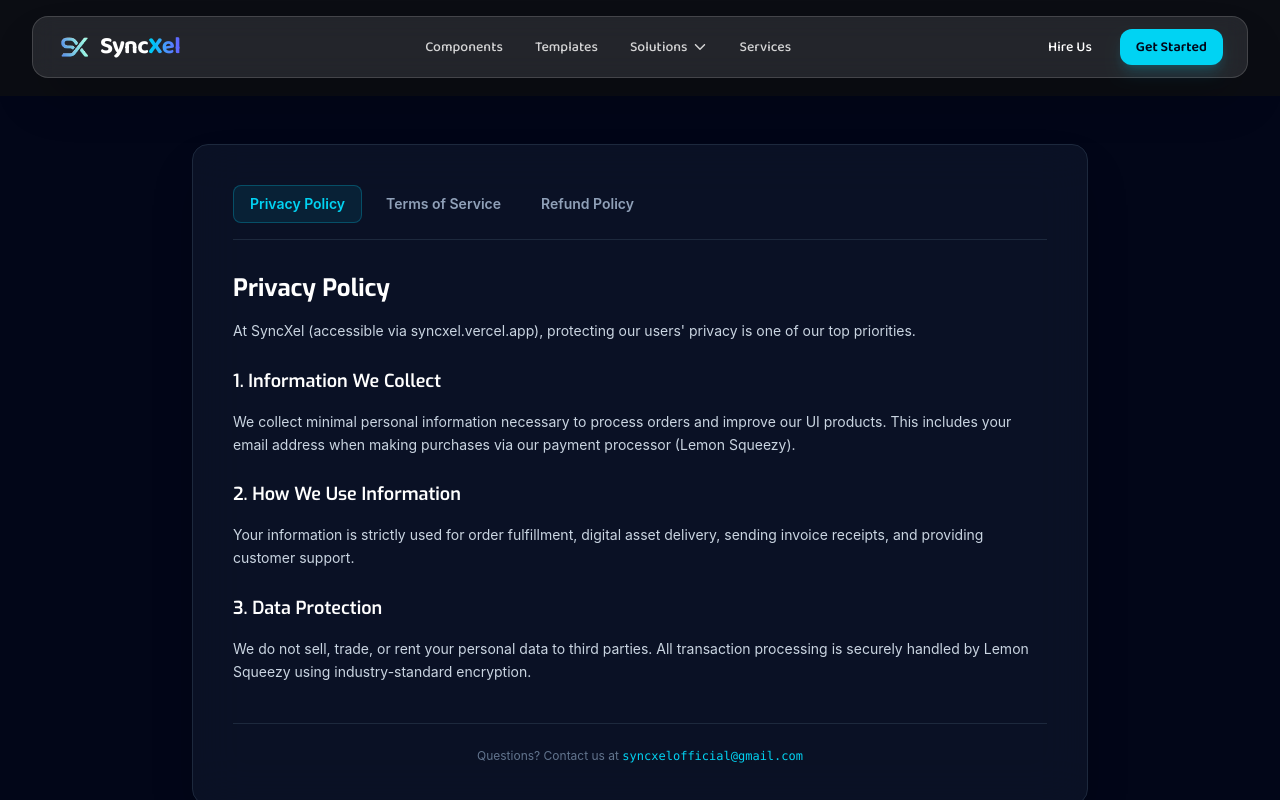
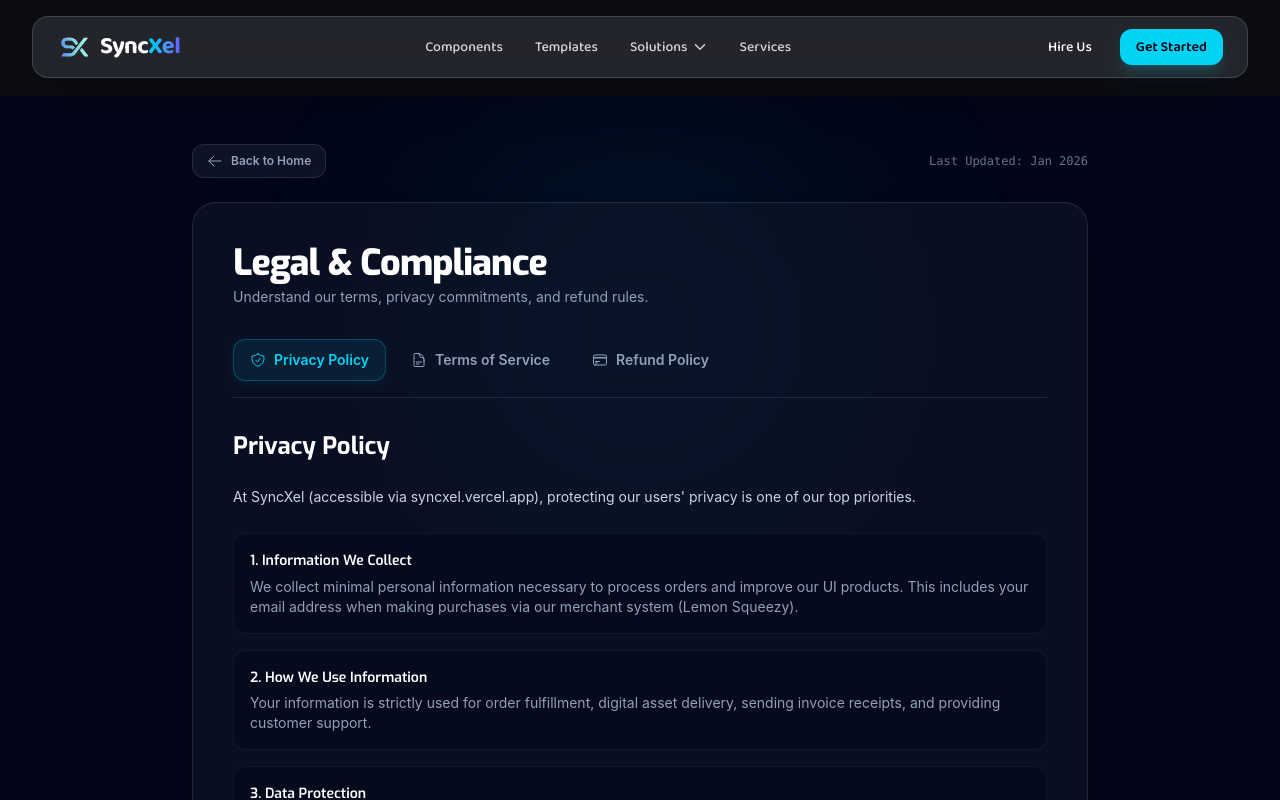
Before and after one commit to lakshan-beast/SyncXel, a React (Vite) app: page /legal in a window 1280 px wide. Shown: the top 800 px of the page. Built offline with nearby package versions, Linux system fonts and the light colour scheme.

Commit message:
feat: refactor Legal component with improved layout, added icons, and enhanced content structure

```diff
--- a/src/pages/Legel.jsx
+++ b/src/pages/Legel.jsx
@@ -1,147 +1,355 @@
+// import React, { useState } from "react";
+
+// const Legal = () => {
+//   const [activeTab, setActiveTab] = useState("privacy");
+
+//   return (
+//     <div className="min-h-screen bg-slate-950 text-slate-300 py-12 px-4 sm:px-6 lg:px-8 font-sans">
+//       <div className="max-w-4xl mx-auto bg-slate-900/70 border border-slate-800 rounded-2xl p-6 sm:p-10 backdrop-blur-xl shadow-2xl">
+//         {/* Navigation Tabs */}
+//         <div className="flex flex-wrap gap-2 border-b border-slate-800 pb-4 mb-8">
+//           <button
+//             onClick={() => setActiveTab("privacy")}
+//             className={`px-4 py-2 text-xs sm:text-sm font-semibold rounded-lg transition-all ${
+//               activeTab === "privacy"
+//                 ? "bg-cyan-500/10 text-cyan-400 border border-cyan-500/30"
+//                 : "text-slate-400 hover:text-white hover:bg-slate-800/50"
+//             }`}>
+//             Privacy Policy
+//           </button>
+//           <button
+//             onClick={() => setActiveTab("terms")}
+//             className={`px-4 py-2 text-xs sm:text-sm font-semibold rounded-lg transition-all ${
+//               activeTab === "terms"
+//                 ? "bg-cyan-500/10 text-cyan-400 border border-cyan-500/30"
+//                 : "text-slate-400 hover:text-white hover:bg-slate-800/50"
+//             }`}>
+//             Terms of Service
+//           </button>
+//           <button
+//             onClick={() => setActiveTab("refund")}
+//             className={`px-4 py-2 text-xs sm:text-sm font-semibold rounded-lg transition-all ${
+//               activeTab === "refund"
+//                 ? "bg-cyan-500/10 text-cyan-400 border border-cyan-500/30"
+//                 : "text-slate-400 hover:text-white hover:bg-slate-800/50"
+//             }`}>
+//             Refund Policy
+//           </button>
+//         </div>
+
+//         {/* Content Section */}
+//         <div className="space-y-6 text-sm leading-relaxed text-slate-300">
+//           {/* PRIVACY POLICY */}
+//           {activeTab === "privacy" && (
+//             <div className="space-y-4">
+//               <h1 className="text-2xl font-bold text-white mb-4">
+//                 Privacy Policy
+//               </h1>
+//               <p>
+//                 At SyncXel (accessible via syncxel.vercel.app), protecting our
+//                 users' privacy is one of our top priorities.
+//               </p>
+//               <h2 className="text-lg font-semibold text-white pt-2">
+//                 1. Information We Collect
+//               </h2>
+//               <p>
+//                 We collect minimal personal information necessary to process
+//                 orders and improve our UI products. This includes your email
+//                 address when making purchases via our payment processor (Lemon
+//                 Squeezy).
+//               </p>
+//               <h2 className="text-lg font-semibold text-white pt-2">
+//                 2. How We Use Information
+//               </h2>
+//               <p>
+//                 Your information is strictly used for order fulfillment, digital
+//                 asset delivery, sending invoice receipts, and providing customer
+//                 support.
+//               </p>
+//               <h2 className="text-lg font-semibold text-white pt-2">
+//                 3. Data Protection
+//               </h2>
+//               <p>
+//                 We do not sell, trade, or rent your personal data to third
+//                 parties. All transaction processing is securely handled by Lemon
+//                 Squeezy using industry-standard encryption.
+//               </p>
+//             </div>
+//           )}
+
+//           {/* TERMS OF SERVICE */}
+//           {activeTab === "terms" && (
+//             <div className="space-y-4">
+//               <h1 className="text-2xl font-bold text-white mb-4">
+//                 Terms of Service
+//               </h1>
+//               <p>
+//                 By downloading or purchasing any React/Tailwind UI components or
+//                 templates from SyncXel, you agree to the following terms and
+//                 conditions.
+//               </p>
+//               <h2 className="text-lg font-semibold text-white pt-2">
+//                 1. License & Usage
+//               </h2>
+//               <p>
+//                 Upon purchasing a premium component or template, SyncXel grants
+//                 you a non-exclusive, non-transferable license to use the code in
+//                 commercial and personal projects.
+//               </p>
+//               <h2 className="text-lg font-semibold text-white pt-2">
+//                 2. Restrictions
+//               </h2>
+//               <p>
+//                 You may not redistribute, resell, sublicense, or share SyncXel
+//                 source code files directly as standalone assets or UI kit
+//                 collections.
+//               </p>
+//             </div>
+//           )}
+
+//           {/* REFUND POLICY */}
+//           {activeTab === "refund" && (
+//             <div className="space-y-4">
+//               <h1 className="text-2xl font-bold text-white mb-4">
+//                 Refund Policy
+//               </h1>
+//               <p>
+//                 Due to the nature of digital goods (instant source code
+//                 downloads), all sales on SyncXel are final and non-refundable
+//                 once the file is delivered.
+//               </p>
+//               <h2 className="text-lg font-semibold text-white pt-2">
+//                 Exceptions & Support
+//               </h2>
+//               <p>
+//                 If you experience technical issues or corrupted source code
+//                 downloads, please contact us at{" "}
+//                 <span className="text-cyan-400 font-mono">
+//                   syncxelofficial@gmail.com
+//                 </span>{" "}
+//                 within 7 days of purchase. We will promptly assist or issue a
+//                 fix.
+//               </p>
+//             </div>
+//           )}
+//         </div>
+
+//         {/* Support Footer */}
+//         <div className="mt-10 pt-6 border-t border-slate-800 text-xs text-slate-500 text-center">
+//           Questions? Contact us at{" "}
+//           <a
+//             href="mailto:syncxelofficial@gmail.com"
+//             className="text-cyan-400 hover:underline font-mono">
+//             syncxelofficial@gmail.com
+//           </a>
+//         </div>
+//       </div>
+//     </div>
+//   );
+// };
+
+// export default Legal;
+
 import React, { useState } from "react";
+import {
+  HiOutlineShieldCheck,
+  HiOutlineDocumentText,
+  HiOutlineCreditCard,
+  HiOutlineArrowLeft,
+} from "react-icons/hi2";
+import { IoMdMail } from "react-icons/io";
 
 const Legal = () => {
   const [activeTab, setActiveTab] = useState("privacy");
 
+  const tabList = [
+    { id: "privacy", label: "Privacy Policy", icon: HiOutlineShieldCheck },
+    { id: "terms", label: "Terms of Service", icon: HiOutlineDocumentText },
+    { id: "refund", label: "Refund Policy", icon: HiOutlineCreditCard },
+  ];
+
   return (
-    <div className="min-h-screen bg-slate-950 text-slate-300 py-12 px-4 sm:px-6 lg:px-8 font-sans">
-      <div className="max-w-4xl mx-auto bg-slate-900/70 border border-slate-800 rounded-2xl p-6 sm:p-10 backdrop-blur-xl shadow-2xl">
+    <div className="min-h-screen bg-slate-950 text-slate-300 py-12 px-4 sm:px-6 lg:px-8 font-sans relative overflow-hidden">
+      {/* Background Glow Effect */}
+      <div className="absolute top-1/4 left-1/2 -translate-x-1/2 -translate-y-1/2 w-96 h-96 bg-cyan-500/10 rounded-full blur-[120px] pointer-events-none" />
+
+      <div className="max-w-4xl mx-auto space-y-6 relative z-10">
+        {/* Back Button & Header Badge */}
+        <div className="flex items-center justify-between">
+          <a
+            href="/"
+            className="inline-flex items-center gap-2 text-xs font-semibold text-slate-400 hover:text-white transition-colors bg-slate-900/80 px-3.5 py-2 rounded-xl border border-white/10 backdrop-blur-md">
+            <HiOutlineArrowLeft className="w-4 h-4" />
+            <span>Back to Home</span>
+          </a>
+
+          <span className="text-xs text-slate-500 font-mono">
+            Last Updated: Jan 2026
+          </span>
+        </div>
+
+        {/* Main Card Container */}
+        <div className="bg-slate-900/60 border border-white/10 rounded-3xl p-6 sm:p-10 backdrop-blur-xl shadow-2xl space-y-8">
+          {/* Header Title */}
+          <div>
+            <h1 className="text-3xl sm:text-4xl font-extrabold text-white tracking-tight">
+              Legal & Compliance
+            </h1>
+            <p className="text-slate-400 text-xs sm:text-sm mt-1">
+              Understand our terms, privacy commitments, and refund rules.
+            </p>
+          </div>
+
           {/* Navigation Tabs */}
-        <div className="flex flex-wrap gap-2 border-b border-slate-800 pb-4 mb-8">
+          <div className="flex flex-wrap gap-2 border-b border-white/10 pb-4">
+            {tabList.map((tab) => {
+              const Icon = tab.icon;
+              const isActive = activeTab === tab.id;
+              return (
                 <button
-            onClick={() => setActiveTab("privacy")}
-            className={`px-4 py-2 text-xs sm:text-sm font-semibold rounded-lg transition-all ${
-              activeTab === "privacy"
-                ? "bg-cyan-500/10 text-cyan-400 border border-cyan-500/30"
-                : "text-slate-400 hover:text-white hover:bg-slate-800/50"
+                  key={tab.id}
+                  onClick={() => setActiveTab(tab.id)}
+                  className={`inline-flex items-center gap-2 px-4 py-2.5 text-xs sm:text-sm font-semibold rounded-xl transition-all duration-200 ${
+                    isActive
+                      ? "bg-cyan-500/10 text-cyan-400 border border-cyan-500/30 shadow-md shadow-cyan-500/5"
+                      : "text-slate-400 hover:text-white hover:bg-slate-800/60 border border-transparent"
                   }`}>
-            Privacy Policy
+                  <Icon className="w-4 h-4" />
+                  <span>{tab.label}</span>
                 </button>
-          <button
-            onClick={() => setActiveTab("terms")}
-            className={`px-4 py-2 text-xs sm:text-sm font-semibold rounded-lg transition-all ${
-              activeTab === "terms"
-                ? "bg-cyan-500/10 text-cyan-400 border border-cyan-500/30"
-                : "text-slate-400 hover:text-white hover:bg-slate-800/50"
-            }`}>
-            Terms of Service
-          </button>
-          <button
-            onClick={() => setActiveTab("refund")}
-            className={`px-4 py-2 text-xs sm:text-sm font-semibold rounded-lg transition-all ${
-              activeTab === "refund"
-                ? "bg-cyan-500/10 text-cyan-400 border border-cyan-500/30"
-                : "text-slate-400 hover:text-white hover:bg-slate-800/50"
-            }`}>
-            Refund Policy
-          </button>
+              );
+            })}
           </div>
 
           {/* Content Section */}
-        <div className="space-y-6 text-sm leading-relaxed text-slate-300">
+          <div className="text-sm leading-relaxed text-slate-300">
             {/* PRIVACY POLICY */}
             {activeTab === "privacy" && (
-            <div className="space-y-4">
-              <h1 className="text-2xl font-bold text-white mb-4">
+              <div className="space-y-6 animate-fadeIn">
+                <h2 className="text-2xl font-bold text-white">
                   Privacy Policy
-              </h1>
+                </h2>
                 <p>
                   At SyncXel (accessible via syncxel.vercel.app), protecting our
                   users' privacy is one of our top priorities.
                 </p>
-              <h2 className="text-lg font-semibold text-white pt-2">
+
+                <div className="space-y-4">
+                  <div className="bg-slate-950/40 p-4 rounded-xl border border-white/5 space-y-1">
+                    <h3 className="font-semibold text-white">
                       1. Information We Collect
-              </h2>
-              <p>
-                We collect minimal personal information necessary to process
-                orders and improve our UI products. This includes your email
-                address when making purchases via our payment processor (Lemon
-                Squeezy).
+                    </h3>
+                    <p className="text-slate-400 text-xs sm:text-sm">
+                      We collect minimal personal information necessary to
+                      process orders and improve our UI products. This includes
+                      your email address when making purchases via our merchant
+                      system (Lemon Squeezy).
                     </p>
-              <h2 className="text-lg font-semibold text-white pt-2">
+                  </div>
+
+                  <div className="bg-slate-950/40 p-4 rounded-xl border border-white/5 space-y-1">
+                    <h3 className="font-semibold text-white">
                       2. How We Use Information
-              </h2>
-              <p>
-                Your information is strictly used for order fulfillment, digital
-                asset delivery, sending invoice receipts, and providing customer
-                support.
+                    </h3>
+                    <p className="text-slate-400 text-xs sm:text-sm">
+                      Your information is strictly used for order fulfillment,
+                      digital asset delivery, sending invoice receipts, and
+                      providing customer support.
                     </p>
-              <h2 className="text-lg font-semibold text-white pt-2">
+                  </div>
+
+                  <div className="bg-slate-950/40 p-4 rounded-xl border border-white/5 space-y-1">
+                    <h3 className="font-semibold text-white">
                       3. Data Protection
-              </h2>
-              <p>
+                    </h3>
+                    <p className="text-slate-400 text-xs sm:text-sm">
                       We do not sell, trade, or rent your personal data to third
-                parties. All transaction processing is securely handled by Lemon
-                Squeezy using industry-standard encryption.
+                      parties. All transaction processing is securely handled
+                      using industry-standard end-to-end encryption.
                     </p>
+                  </div>
+                </div>
               </div>
             )}
 
             {/* TERMS OF SERVICE */}
             {activeTab === "terms" && (
-            <div className="space-y-4">
-              <h1 className="text-2xl font-bold text-white mb-4">
+              <div className="space-y-6 animate-fadeIn">
+                <h2 className="text-2xl font-bold text-white">
                   Terms of Service
-              </h1>
-              <p>
-                By downloading or purchasing any React/Tailwind UI components or
-                templates from SyncXel, you agree to the following terms and
-                conditions.
-              </p>
-              <h2 className="text-lg font-semibold text-white pt-2">
-                1. License & Usage
                 </h2>
                 <p>
-                Upon purchasing a premium component or template, SyncXel grants
-                you a non-exclusive, non-transferable license to use the code in
-                commercial and personal projects.
+                  By downloading or purchasing any React/Tailwind UI components
+                  or templates from SyncXel, you agree to the following terms
+                  and conditions.
                 </p>
-              <h2 className="text-lg font-semibold text-white pt-2">
+
+                <div className="space-y-4">
+                  <div className="bg-slate-950/40 p-4 rounded-xl border border-white/5 space-y-1">
+                    <h3 className="font-semibold text-white">
+                      1. License & Usage
+                    </h3>
+                    <p className="text-slate-400 text-xs sm:text-sm">
+                      Upon purchasing a premium component or template, SyncXel
+                      grants you a non-exclusive, non-transferable license to
+                      use the code in both commercial and personal projects.
+                    </p>
+                  </div>
+
+                  <div className="bg-slate-950/40 p-4 rounded-xl border border-white/5 space-y-1">
+                    <h3 className="font-semibold text-white">
                       2. Restrictions
-              </h2>
-              <p>
-                You may not redistribute, resell, sublicense, or share SyncXel
-                source code files directly as standalone assets or UI kit
-                collections.
+                    </h3>
+                    <p className="text-slate-400 text-xs sm:text-sm">
+                      You may not redistribute, resell, sublicense, or share
+                      SyncXel source code files directly as standalone assets or
+                      UI kit collections.
                     </p>
+                  </div>
+                </div>
               </div>
             )}
 
             {/* REFUND POLICY */}
             {activeTab === "refund" && (
-            <div className="space-y-4">
-              <h1 className="text-2xl font-bold text-white mb-4">
-                Refund Policy
-              </h1>
+              <div className="space-y-6 animate-fadeIn">
+                <h2 className="text-2xl font-bold text-white">Refund Policy</h2>
                 <p>
                   Due to the nature of digital goods (instant source code
                   downloads), all sales on SyncXel are final and non-refundable
                   once the file is delivered.
                 </p>
-              <h2 className="text-lg font-semibold text-white pt-2">
-                Exceptions & Support
-              </h2>
-              <p>
+
+                <div className="bg-cyan-500/5 border border-cyan-500/20 rounded-2xl p-5 space-y-2">
+                  <h3 className="font-semibold text-cyan-400">
+                    Exceptions & Technical Support
+                  </h3>
+                  <p className="text-slate-300 text-xs sm:text-sm">
                     If you experience technical issues or corrupted source code
-                downloads, please contact us at{" "}
-                <span className="text-cyan-400 font-mono">
+                    downloads, please reach out to us at{" "}
+                    <a
+                      href="mailto:syncxelofficial@gmail.com"
+                      className="text-cyan-400 underline font-mono">
                       syncxelofficial@gmail.com
-                </span>{" "}
-                within 7 days of purchase. We will promptly assist or issue a
-                fix.
+                    </a>{" "}
+                    within 7 days of purchase. We will promptly assist or issue
+                    a fix/replacement.
                   </p>
+                </div>
               </div>
             )}
           </div>
 
           {/* Support Footer */}
-        <div className="mt-10 pt-6 border-t border-slate-800 text-xs text-slate-500 text-center">
-          Questions? Contact us at{" "}
+          <div className="pt-6 border-t border-white/10 text-xs text-slate-400 flex flex-col sm:flex-row items-center justify-between gap-3">
+            <span>Have legal questions or custom licensing inquiries?</span>
             <a
               href="mailto:syncxelofficial@gmail.com"
-            className="text-cyan-400 hover:underline font-mono">
-            syncxelofficial@gmail.com
+              className="inline-flex items-center gap-1.5 text-cyan-400 hover:text-cyan-300 transition-colors font-mono font-medium">
+              <IoMdMail className="w-4 h-4" />
+              <span>syncxelofficial@gmail.com</span>
             </a>
+          </div>
         </div>
       </div>
     </div>
```
Lines whose indentation alone changed are shown as unchanged.
